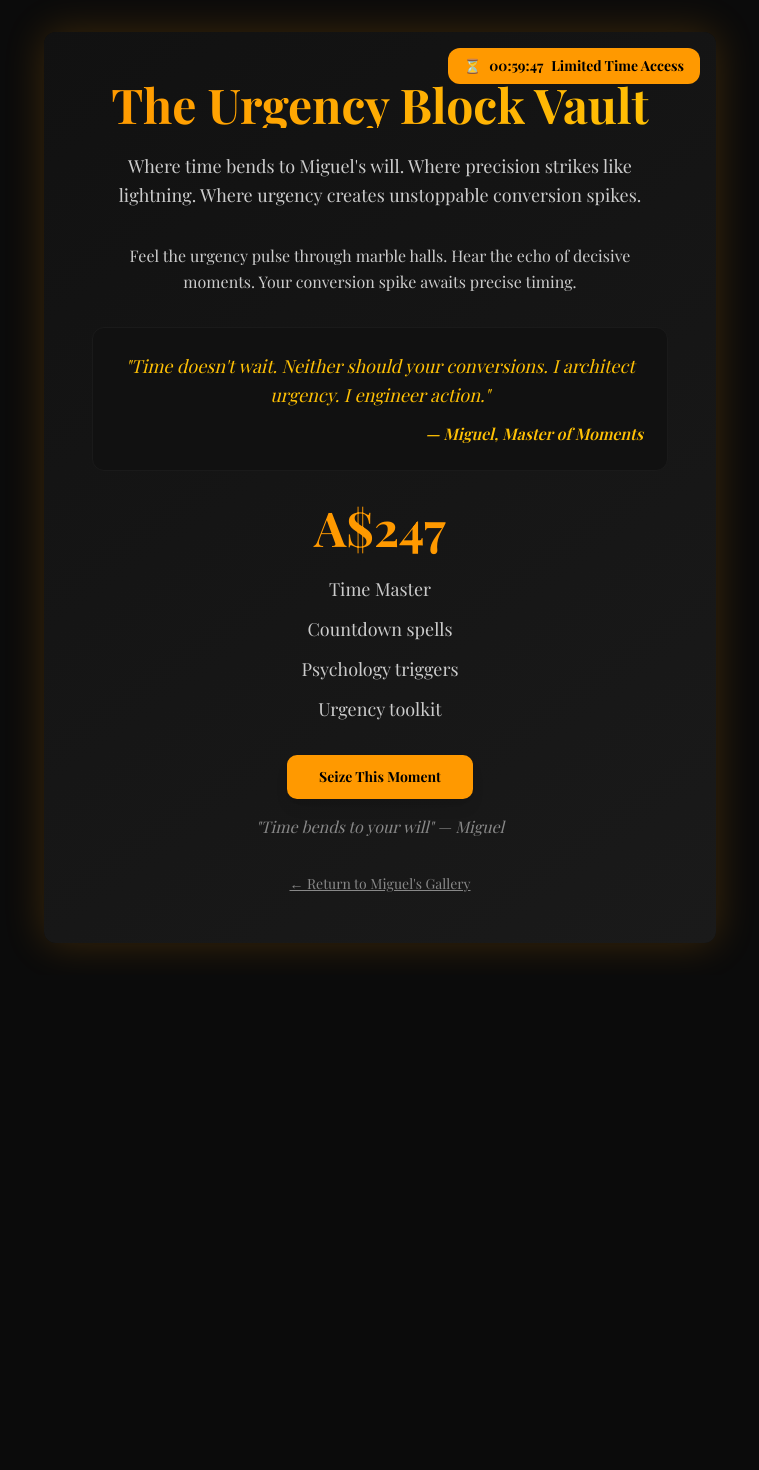
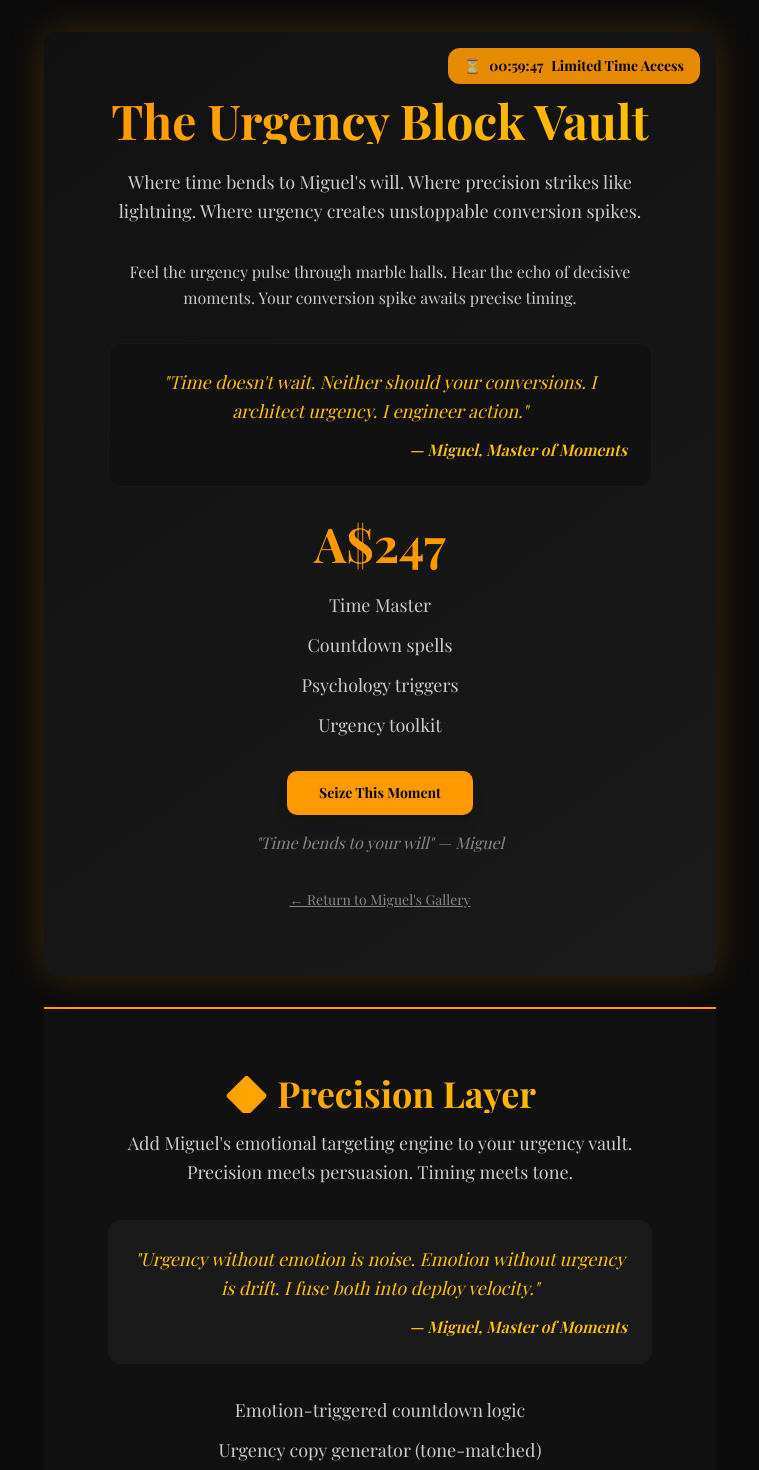
Before and after one commit to pf-cmyk/urgency-vault-forge, a React (Vite) app: page / in a window 1280 px wide. Shown: the top 1470 px of the page, without its empty margins (260-1019 px from the left). Before the commit the page ends 975 px from the top, so only its background shows below. Built offline with nearby package versions, Linux system fonts and the light colour scheme; the HTML template or start-up script is replaced by a standard one; a web font is replaced by a local one.

Commit message:
Add "Precision Layer" add-on

```diff
--- a/src/components/VaultCard.tsx
+++ b/src/components/VaultCard.tsx
@@ -5,10 +5,16 @@ import { useNavigate } from 'react-router-dom';
 const VaultCard = () => {
   const navigate = useNavigate();
 
+  const handleCheckout = (type: string) => {
+    navigate(`/checkout?${type}`);
+  };
+
   return (
-    <section className="min-h-screen bg-vault-dark p-8 flex items-center justify-center font-vault">
-      <div className="max-w-2xl mx-auto text-center bg-gradient-vault p-12 rounded-xl shadow-vault-glow relative">
-        <div className="absolute top-4 right-4 bg-vault-gold text-black px-4 py-2 rounded-lg font-bold text-sm">
+    <div className="min-h-screen bg-vault-dark font-vault">
+      {/* Main Vault Section */}
+      <section className="p-8 flex items-center justify-center">
+        <div className="max-w-2xl mx-auto text-center bg-gradient-vault p-16 rounded-xl shadow-vault-glow relative">
+          <div className="absolute top-4 right-4 bg-vault-gold text-black px-4 py-2 rounded-lg font-bold text-sm animate-pulse">
             <CountdownTimer initialTimeInSeconds={3592} />
           </div>
 
@@ -35,7 +41,7 @@ const VaultCard = () => {
             A$247
           </div>
 
-        <ul className="text-vault-text-muted mb-8 space-y-3 text-lg">
+          <ul className="text-vault-text-muted mb-8 space-y-3 text-lg list-none">
             <li>Time Master</li>
             <li>Countdown spells</li>
             <li>Psychology triggers</li>
@@ -45,7 +51,7 @@ const VaultCard = () => {
           <Button
             variant="vault"
             size="lg"
-          onClick={() => navigate('/checkout')}
+            onClick={() => handleCheckout('vault=urgency')}
             className="mb-4"
           >
             Seize This Moment
@@ -65,6 +71,49 @@ const VaultCard = () => {
           </div>
         </div>
       </section>
+
+      {/* Precision Layer Add-On Section */}
+      <section className="max-w-2xl mx-auto bg-vault-darker border-t-2 border-vault-gold p-16 text-center">
+        <h2 className="text-3xl lg:text-4xl font-bold mb-4 bg-gradient-gold bg-clip-text text-transparent">
+          🔶 Precision Layer
+        </h2>
+
+        <p className="text-lg text-vault-text-muted mb-8 leading-relaxed">
+          Add Miguel's emotional targeting engine to your urgency vault.<br />
+          Precision meets persuasion. Timing meets tone.
+        </p>
+
+        <blockquote className="bg-vault-card text-vault-gold-light italic p-6 rounded-lg mb-8 border border-vault-card">
+          <p className="text-lg leading-relaxed">
+            "Urgency without emotion is noise. Emotion without urgency is drift. I fuse both into deploy velocity."
+          </p>
+          <p className="mt-3 text-right font-semibold">— Miguel, Master of Moments</p>
+        </blockquote>
+
+        <ul className="text-vault-text-muted mb-8 space-y-3 text-lg list-none">
+          <li>Emotion-triggered countdown logic</li>
+          <li>Urgency copy generator (tone-matched)</li>
+          <li>Deploy pacing optimizer</li>
+        </ul>
+
+        <div className="text-4xl font-bold text-vault-gold mb-6">
+          Add-On: A$97
+        </div>
+
+        <Button
+          variant="vault"
+          size="lg"
+          onClick={() => handleCheckout('addon=precision')}
+          className="mb-4"
+        >
+          🧿 Add Precision Layer
+        </Button>
+
+        <p className="text-vault-text-dim italic text-base">
+          Miguel will recalibrate your chamber.
+        </p>
+      </section>
+    </div>
   );
 };
 
--- a/src/index.css
+++ b/src/index.css
@@ -59,6 +59,9 @@
     /* Animations */
     --transition-smooth: all 0.3s cubic-bezier(0.4, 0, 0.2, 1);
 
+    /* Keyframes */
+    --pulse-animation: pulse 1s infinite;
+
     --sidebar-background: 0 0% 6.3%;
     --sidebar-foreground: 0 0% 94.9%;
     --sidebar-primary: 36 100% 50%;
@@ -68,9 +71,7 @@
     --sidebar-border: 0 0% 9.4%;
     --sidebar-ring: 36 100% 50%;
   }
-}
 
-@layer base {
   * {
     @apply border-border;
   }
@@ -79,3 +80,9 @@
     @apply bg-background text-foreground;
   }
 }
+
+@keyframes pulse {
+  0% { opacity: 1; }
+  50% { opacity: 0.6; }
+  100% { opacity: 1; }
+}
--- a/src/pages/Checkout.tsx
+++ b/src/pages/Checkout.tsx
@@ -1,36 +1,67 @@
 import { Button } from '@/components/ui/button';
-import { useNavigate } from 'react-router-dom';
+import { useNavigate, useSearchParams } from 'react-router-dom';
 import CountdownTimer from '@/components/CountdownTimer';
 
 const Checkout = () => {
   const navigate = useNavigate();
+  const [searchParams] = useSearchParams();
+
+  const isVaultPurchase = searchParams.get('vault') === 'urgency';
+  const isAddonPurchase = searchParams.get('addon') === 'precision';
+
+  const getProductInfo = () => {
+    if (isAddonPurchase) {
+      return {
+        title: 'Precision Layer Add-On',
+        price: 'A$97',
+        features: [
+          'Emotion-triggered countdown logic',
+          'Urgency copy generator (tone-matched)',
+          'Deploy pacing optimizer'
+        ]
+      };
+    }
+    return {
+      title: 'The Urgency Block Vault',
+      price: 'A$247',
+      features: [
+        'Time Master',
+        'Countdown spells',
+        'Psychology triggers',
+        'Urgency toolkit'
+      ]
+    };
+  };
+
+  const product = getProductInfo();
 
   return (
     <div className="min-h-screen bg-vault-dark p-8 flex items-center justify-center font-vault">
       <div className="max-w-2xl mx-auto text-center bg-gradient-vault p-12 rounded-xl shadow-vault-glow relative">
-        <div className="absolute top-4 right-4 bg-vault-gold text-black px-4 py-2 rounded-lg font-bold text-sm">
+        <div className="absolute top-4 right-4 bg-vault-gold text-black px-4 py-2 rounded-lg font-bold text-sm animate-pulse">
           <CountdownTimer initialTimeInSeconds={3532} />
         </div>
 
         <h1 className="text-4xl font-bold mb-6 bg-gradient-gold bg-clip-text text-transparent">
-          Secure Your Vault Access
+          {isAddonPurchase ? 'Add Precision Layer' : 'Secure Your Vault Access'}
         </h1>
 
         <div className="bg-vault-darker border border-vault-card rounded-lg p-8 mb-8">
-          <h2 className="text-2xl font-bold text-vault-gold mb-4">The Urgency Block Vault</h2>
-          <div className="text-3xl font-bold text-vault-gold mb-6">A$247</div>
+          <h2 className="text-2xl font-bold text-vault-gold mb-4">{product.title}</h2>
+          <div className="text-3xl font-bold text-vault-gold mb-6">{product.price}</div>
 
           <ul className="text-left text-vault-text-muted space-y-3 mb-6">
-            <li className="flex items-center"><span className="text-vault-gold mr-3">✓</span>Time Master</li>
-            <li className="flex items-center"><span className="text-vault-gold mr-3">✓</span>Countdown spells</li>
-            <li className="flex items-center"><span className="text-vault-gold mr-3">✓</span>Psychology triggers</li>
-            <li className="flex items-center"><span className="text-vault-gold mr-3">✓</span>Urgency toolkit</li>
+            {product.features.map((feature, index) => (
+              <li key={index} className="flex items-center">
+                <span className="text-vault-gold mr-3">✓</span>{feature}
+              </li>
+            ))}
           </ul>
         </div>
 
         <div className="space-y-4 mb-8">
           <Button variant="vault" size="lg" className="w-full text-lg py-6">
-            Complete Purchase - A$247
+            Complete Purchase - {product.price}
           </Button>
 
           <p className="text-xs text-vault-text-dim">
@@ -39,7 +70,9 @@ const Checkout = () => {
         </div>
 
         <div className="text-vault-text-dim italic mb-6">
-          "The moment of decision defines the trajectory of success." — Miguel
+          {isAddonPurchase
+            ? '"Precision without urgency is drift. Miguel will recalibrate your chamber."'
+            : '"The moment of decision defines the trajectory of success."'} — Miguel
         </div>
 
         <button
--- a/tailwind.config.ts
+++ b/tailwind.config.ts
@@ -103,6 +103,7 @@ export default {
       animation: {
         "accordion-down": "accordion-down 0.2s ease-out",
         "accordion-up": "accordion-up 0.2s ease-out",
+        "pulse": "pulse 1s infinite",
       },
     },
   },
```
Lines whose indentation alone changed are shown as unchanged.
